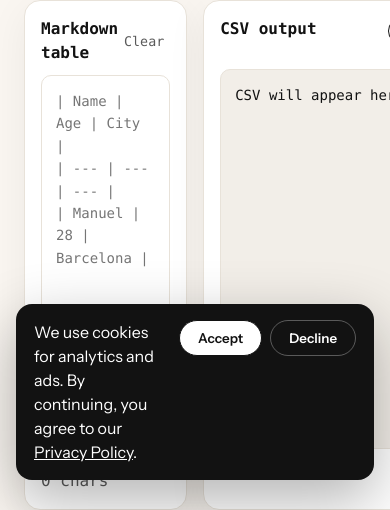
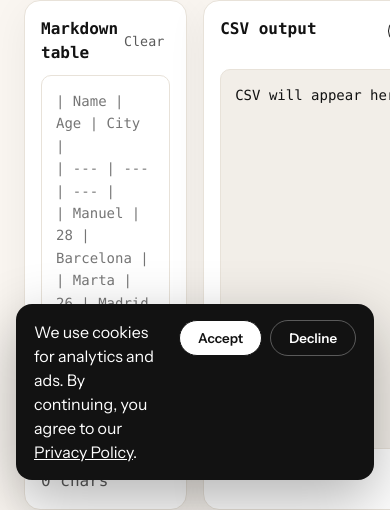
Before and after one commit to lecodev-26/markdown-ai-tools, a React (Vite) app: page /table-to-csv in a window 390 px wide. Shown: the part 348-858 px from the top of the page. Built offline with nearby package versions, Linux system fonts and the light colour scheme.

Commit message:
Update TableToCsv.jsx

```diff
--- a/src/pages/TableToCsv.jsx
+++ b/src/pages/TableToCsv.jsx
@@ -2,27 +2,16 @@ import React, { useCallback } from 'react'
 import ToolLayout from '../components/ToolLayout.jsx'
 import Converter from '../components/Converter.jsx'
 import AdSlot from '../components/AdSlot.jsx'
+import { markdownToCsv } from '../utils/parsers.js'
 
-function markdownTableToCSV(md){
-  const lines = md.trim().split('\n').filter(l=>l.trim().startsWith('|'))
-  if(lines.length < 2) return ''
-  const dataLines = lines.filter(l=>!l.match(/^\|?\s*[-|:\s]+\s*\|?\s*$/))
-  const rows = dataLines.map(l=>{
-    return l.trim().replace(/^\|/,'').replace(/\|$/,'').split('|').map(c=>c.trim())
-  })
-  return rows.map(r=>r.map(cell=>{
-    if(cell.includes(',') || cell.includes('"') || cell.includes('\n')){
-      return `"${cell.replace(/"/g,'""')}"`
+export default function TableToCsv() {
+  const convert = useCallback((input) => {
+    if (!input.trim()) {
+      return 'CSV will appear here...'
     }
-    return cell
-  }).join(',')).join('\n')
-}
 
-export default function TableToCsv(){
-  const convert = useCallback((input)=>{
-    if(!input.trim()) return 'CSV will appear here...'
-    return markdownTableToCSV(input)
-  },[])
+    return markdownToCsv(input)
+  }, [])
 
   return (
     <ToolLayout
@@ -33,10 +22,14 @@ export default function TableToCsv(){
       <Converter
         inputLabel="Markdown table"
         outputLabel="CSV output"
-        placeholder={`| Name | Age | City |\n| --- | --- | --- |\n| Manuel | 28 | Barcelona |`}
+        placeholder={`| Name | Age | City |
+| --- | --- | --- |
+| Manuel | 28 | Barcelona |
+| Marta | 26 | Madrid |`}
         convertFn={convert}
         downloadExt="csv"
       />
+
       <AdSlot />
     </ToolLayout>
   )
```
